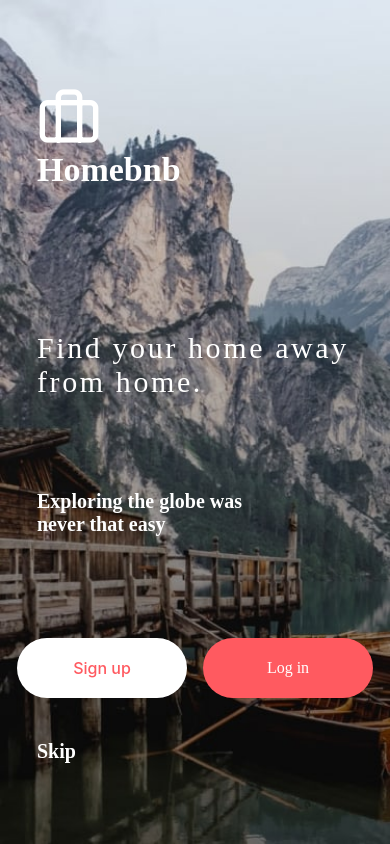
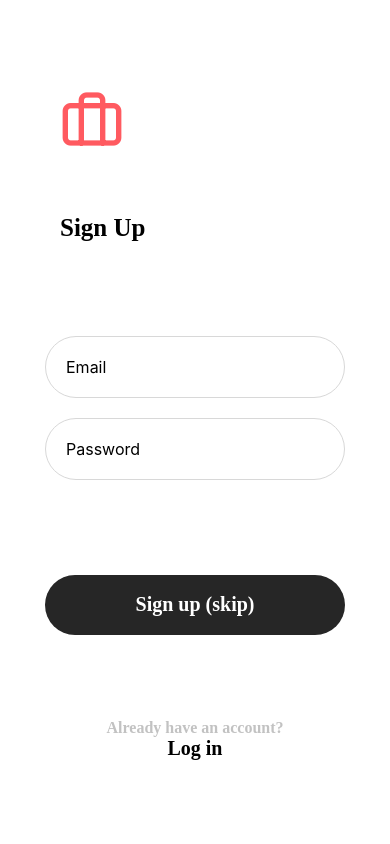
Before and after one commit to zhankaam/airbnb-expo, a React Native app: screen / in a window 390 px wide. Built offline with nearby package versions, Linux system fonts and the light colour scheme.

Commit message:
Sign Up page

```diff
--- a/App.tsx
+++ b/App.tsx
@@ -1,12 +1,14 @@
 import React from 'react';
 import { StatusBar } from 'expo-status-bar';
 import {SafeAreaView} from 'react-native';
-import Home from './src/pages/home';
+// import Home from './src/pages/home';
+import SignUp from './src/pages/sign-up';
 
 export default function App() {
     return (
-        <SafeAreaView>
-            <Home />
+        <SafeAreaView style={{ flex: 1 }}>
+            {/*<Home />*/}
+            <SignUp />
             <StatusBar style="auto" />
         </SafeAreaView>
     );
--- a/src/app/colors/index.ts
+++ b/src/app/colors/index.ts
@@ -1,4 +1,8 @@
 export const COLORS = {
     WHITE: '#FFFFFF',
-    LIGHT_RED: '#FF5A60'
+    LIGHT_RED: '#FF5A60',
+    SECONDARY_BLACK: '#262626',
+    BLACK: '#000000',
+    GREY: '#C2C2C2',
+    SECONDARY_GREY: '#D8D8D8',
 };
--- a/src/app/global-styles/index.ts
+++ b/src/app/global-styles/index.ts
@@ -1,6 +1,12 @@
 import {COLORS} from '../colors';
+// import {ImageStyle, TextStyle, ViewStyle} from 'react-native';
 
 export const textStyles = {
     color: COLORS.WHITE,
     fontFamily: 'PingFangHK-Regular',
 };
+
+export const primaryTextStyles = {
+    fontFamily: 'PingFangHK-Regular',
+    fontWeight: '700',
+};
--- a/src/pages/home/index.tsx
+++ b/src/pages/home/index.tsx
@@ -2,9 +2,9 @@ import React from 'react';
 import {ImageBackground, Text, SafeAreaView, View, Pressable } from 'react-native';
 import {BriefCaseIcon} from '../../shared/icons';
 import CustomButton from '../../shared/ui/button';
+import {COLORS} from '../../app/colors';
 
 import styles from './styled';
-import {COLORS} from '../../app/colors';
 
 const Home = () => (
     <SafeAreaView style={styles.container}>
--- /dev/null
+++ b/src/pages/sign-up/index.tsx
@@ -0,0 +1,28 @@
+import React from 'react';
+import { StyleSheet } from 'react-native';
+import {COLORS} from '../../app/colors';
+import Form from '../../shared/ui/form';
+
+const SignUp = () => {
+    return (
+        <Form
+            title="Sign Up"
+            submitButtonName="Sign up"
+            footerButtonName="Log in"
+            footerTitle="Already have an account?"
+            buttonCustomStyles={styles.button}
+            footerButtonStyles={styles.footerButton}
+        />
+    );
+};
+
+const styles = StyleSheet.create({
+    button: {
+        backgroundColor: COLORS.SECONDARY_BLACK,
+    },
+    footerButton: {
+        color: COLORS.LIGHT_RED,
+    }
+});
+
+export default SignUp;
--- a/src/shared/ui/button/index.tsx
+++ b/src/shared/ui/button/index.tsx
@@ -1,5 +1,6 @@
 import React from 'react';
-import { TouchableOpacity, Text, StyleSheet } from 'react-native';
+import { TouchableOpacity, Text } from 'react-native';
+import styles from './styled';
 
 type ObjValueOfNumAndStr = Record<string, string | number>;
 
@@ -10,29 +11,14 @@ type PropsType = {
     onClick(): void
 }
 
-const Button = ({ text = 'Button', buttonCustomStyles, textCustomStyles, onClick }: PropsType) => {
+const Button = ({ text = 'Button', buttonCustomStyles, textCustomStyles, onClick }: Partial<PropsType>) => {
     return (
         <TouchableOpacity style={[styles.button, buttonCustomStyles]} onPress={onClick}>
-            <Text
-                style={[styles.text, textCustomStyles]}>
+            <Text style={[styles.text, textCustomStyles]}>
                 {text}
             </Text>
         </TouchableOpacity>
     );
 };
 
-const styles = StyleSheet.create({
-    button: {
-        width: 200,
-        height: 40,
-        borderRadius: 5,
-        justifyContent: 'center',
-        alignItems: 'center'
-    },
-    text: {
-        fontWeight: '500',
-        padding: 3
-    },
-});
-
 export default Button;
--- /dev/null
+++ b/src/shared/ui/button/styled.ts
@@ -0,0 +1,17 @@
+import {StyleSheet} from 'react-native';
+
+const styles = StyleSheet.create({
+    button: {
+        width: 200,
+        height: 40,
+        borderRadius: 5,
+        justifyContent: 'center',
+        alignItems: 'center'
+    },
+    text: {
+        fontWeight: '500',
+        padding: 3
+    },
+});
+
+export default styles;
--- /dev/null
+++ b/src/shared/ui/form/index.tsx
@@ -0,0 +1,69 @@
+import React from 'react';
+import {Pressable, Text, View} from 'react-native';
+import {BriefCaseIcon} from '../../icons';
+import {COLORS} from '../../../app/colors';
+import Input from '../input';
+import CustomButton from '../button';
+
+import styles from './styled';
+
+type PropsType = Record<
+    'title' |
+    'submitButtonName' |
+    'footerButtonName' |
+    'footerTitle', string> & {
+    buttonCustomStyles: Record<string, string | number>,
+    footerButtonStyles: Record<string, string | number>
+}
+
+const Form = ({
+    title,
+    submitButtonName,
+    footerButtonName,
+    footerTitle,
+    buttonCustomStyles,
+    footerButtonStyles,
+}: PropsType) => {
+    return (
+        <View style={styles.container}>
+            <View style={styles.section}>
+                <BriefCaseIcon
+                    style={styles.icon}
+                    name="briefcase"
+                    size={64}
+                    color={COLORS.LIGHT_RED} />
+                <Text style={styles.title}>{title}</Text>
+            </View>
+            <View>
+                <Input
+                    placeholder="Email"
+                    style={styles.input}
+                    onTextChange={(text) => console.log(text)}
+                />
+                <Input
+                    placeholder="Password"
+                    style={styles.input}
+                    secureTextEntry
+                    onTextChange={(text) => console.log(text)}
+                />
+            </View>
+            <CustomButton
+                text={`${submitButtonName} (skip)`}
+                buttonCustomStyles={[styles.button, buttonCustomStyles]}
+                textCustomStyles={styles.buttonText}
+                onClick={() => { alert('Clicked!'); }}
+            />
+            <View>
+                <Text style={styles.footerText}>{footerTitle}</Text>
+                <Pressable
+                    style={[styles.loginButton, footerButtonStyles]}
+                    // onPress={() => console.log('pressed')}
+                >
+                    <Text style={styles.loginButtonText}>{footerButtonName}</Text>
+                </Pressable>
+            </View>
+        </View>
+    );
+};
+
+export default Form;
--- /dev/null
+++ b/src/shared/ui/form/styled.ts
@@ -0,0 +1,62 @@
+import {StyleSheet} from 'react-native';
+import {COLORS} from '../../../app/colors';
+import {textStyles} from '../../../app/global-styles';
+
+const styles = StyleSheet.create({
+    container: {
+        flex: 1,
+        alignItems: 'center',
+        justifyContent: 'space-evenly',
+        marginLeft: 30,
+        marginRight: 30,
+    },
+    section: {
+        alignSelf: 'flex-start',
+        marginLeft: 30,
+    },
+    icon: {
+        marginBottom: 60,
+    },
+    title: {
+        fontFamily: 'PingFangHK-Regular',
+        fontWeight: '700',
+        color: COLORS.BLACK,
+        fontSize: 25,
+    },
+    input: {
+        width: 300,
+        margin: 10,
+        padding: 20,
+        borderRadius: 50,
+        borderWidth: 1,
+        borderColor: COLORS.SECONDARY_GREY,
+        fontSize: 16,
+    },
+    button: {
+        width: 300,
+        height: 60,
+        borderRadius: 50,
+        alignSelf: 'center'
+    },
+    buttonText: {
+        ...textStyles,
+        fontSize: 20,
+        fontWeight: '700',
+    },
+    footerText: {
+        color: COLORS.GREY,
+        fontSize: 16,
+        fontFamily: 'PingFangHK-Regular',
+        fontWeight: '700',
+    },
+    loginButton: {
+        alignSelf: 'center'
+    },
+    loginButtonText: {
+        fontSize: 20,
+        fontFamily: 'PingFangHK-Regular',
+        fontWeight: '700',
+    }
+});
+
+export default styles;
--- /dev/null
+++ b/src/shared/ui/input/index.tsx
@@ -0,0 +1,31 @@
+import React from 'react';
+import {TextInput} from 'react-native';
+import {COLORS} from '../../../app/colors';
+
+type PropsType = {
+    style: Record<string, string | number>,
+    placeholder: string,
+    secureTextEntry: boolean,
+    placeholderTextColor: string,
+    onTextChange(text: string): void
+};
+
+const Input = ({style, onTextChange, placeholderTextColor = COLORS.BLACK, ...props}: Partial<PropsType>) => {
+    const [text, setText] = React.useState('');
+
+    const onChangeText = (text: string) => {
+        setText(text);
+        onTextChange && onTextChange(text);
+    };
+
+    return (
+        <TextInput
+            {...props}
+            style={style}
+            onChangeText={onChangeText}
+            value={text}
+        />
+    );
+};
+
+export default Input;
```
Also changed, not shown: src/shared/ui/input/indes.ts (added).
